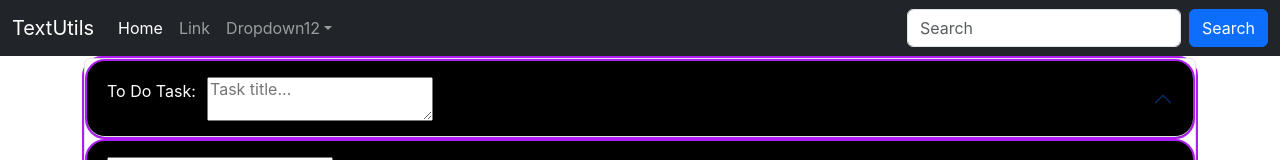
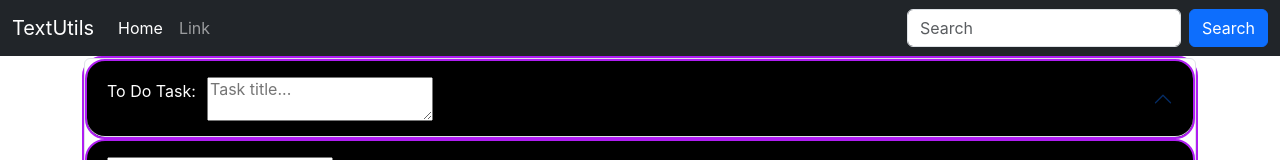
Before and after one commit to michelledcruz/Text_Utils_App_using_React, a React (Create React App) app: page / in a window 1280 px wide. Shown: the top 160 px of the page. Built offline with nearby package versions, Linux system fonts and the light colour scheme.

Commit message:
Update Navbar.js

```diff
--- a/src/Navbar.js
+++ b/src/Navbar.js
@@ -1,5 +1,8 @@
 import React from "react";
 import PropTypes from 'prop-types';
+import TextArea from "./TextArea";
+
+
 
 export default function Navbar(props){
     return(
@@ -17,14 +20,6 @@ export default function Navbar(props){
               <li className="nav-item">
                 <a className="nav-link" href="/">Link</a>
               </li>
-              <li className="nav-item dropdown">
-                <a className="nav-link dropdown-toggle" href="/" id="navbarDropdown" role="button" data-bs-toggle="dropdown" aria-expanded="false">
-                  {props.text}
-                </a>
-                <ul className="dropdown-menu" aria-labelledby="navbarDropdown">
-                  <li><a className="dropdown-item" href="/">Action</a></li>
-                </ul>
-              </li>
             </ul>
             <form className="d-flex">
               <input className="form-control me-2" type="search" placeholder="Search" aria-label="Search"/>
```
